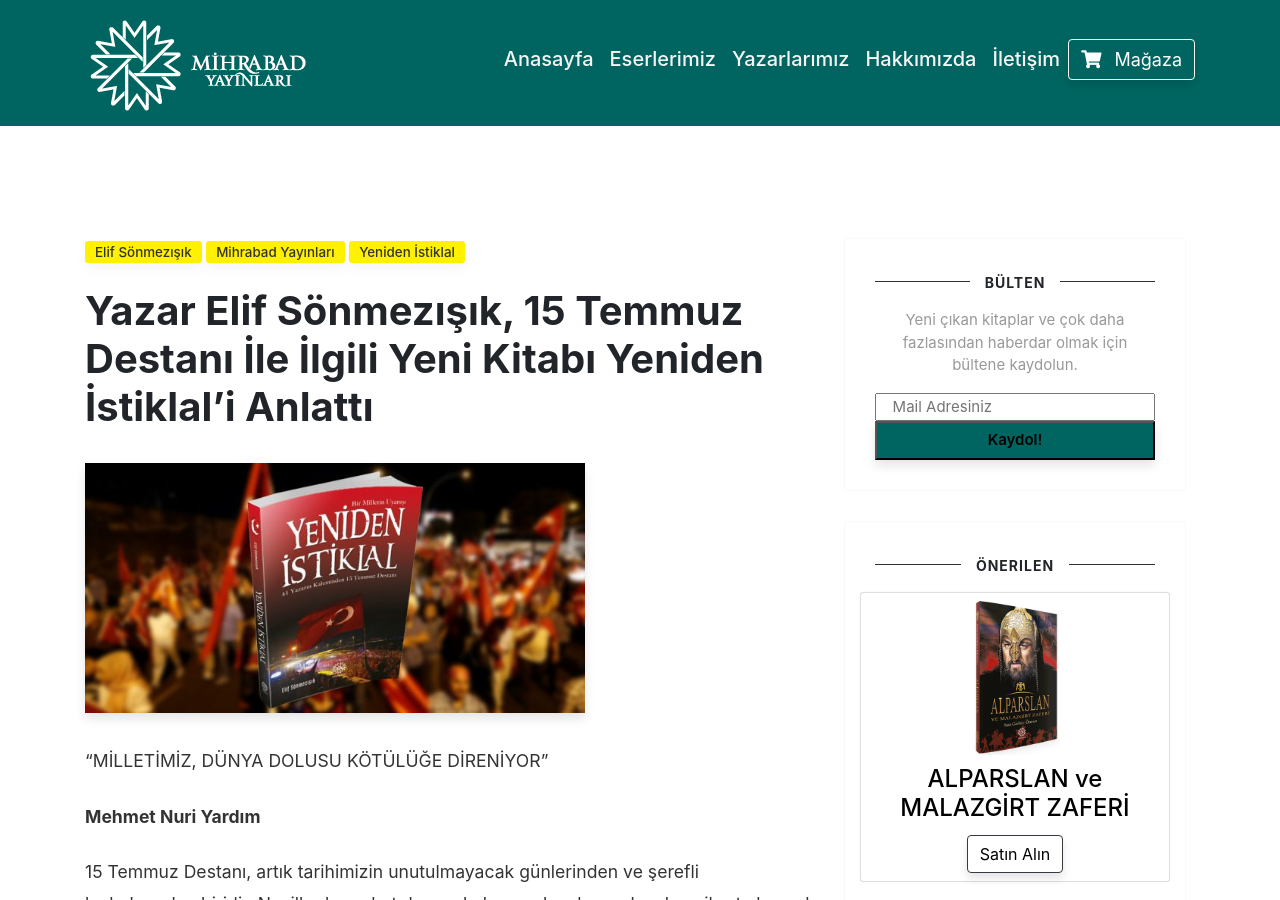
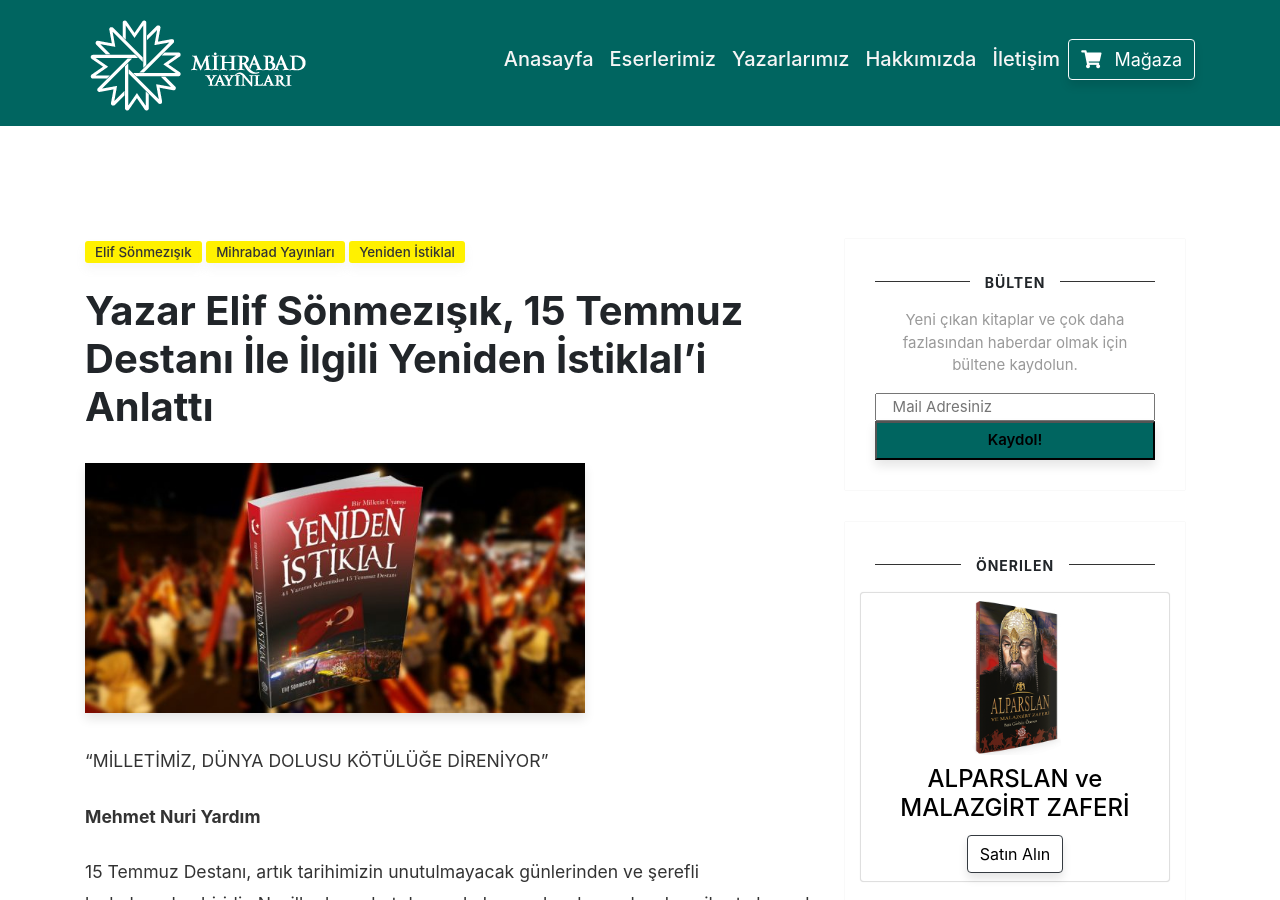
Before and after one commit to edamla/mihrabad, a Jekyll site: the page built from _posts/2017-07-26-yazar-yenidenistiklali-anlatti.md, in a window 1280 px wide and 900 px high. Built offline with Jekyll 4.4.1, drawn with Linux system fonts in a browser that asks for light colours; nearby versions of some CDN libraries; comment, search, counter and statistics services are not loaded.

Commit message:
post düzenleme

```diff
--- a/_includes/featuredbox.html
+++ b/_includes/featuredbox.html
@@ -9,7 +9,7 @@
             </div>
             </a>
         </div>
-        <div class="col-md-7">
+        <div class="col-md-7 mt-3">
             <div class="card-block">
                 <h2 class="card-title"><a href="{{ post.url | absolute_url }}">{{ post.title }}</a></h2>
                 <h4 class="card-text">{{ post.excerpt | strip_html | truncatewords:10 }}</h4>
--- a/_posts/2017-07-26-yazar-yenidenistiklali-anlatti.md
+++ b/_posts/2017-07-26-yazar-yenidenistiklali-anlatti.md
@@ -1,6 +1,6 @@
 ---
 layout: post
-title:  "Yazar Elif Sönmezışık, 15 Temmuz Destanı İle İlgili Yeni Kitabı Yeniden İstiklal’i Anlattı"
+title:  "Yazar Elif Sönmezışık, 15 Temmuz Destanı İle İlgili Yeniden İstiklal’i Anlattı"
 categories: [ Mihrabad Yayınları, Yeniden İstiklal, Elif Sönmezışık, ]
 image: assets/images/md-image/yazar-istiklal-md/yenidenistiklal.jpg
 blog: true
```
